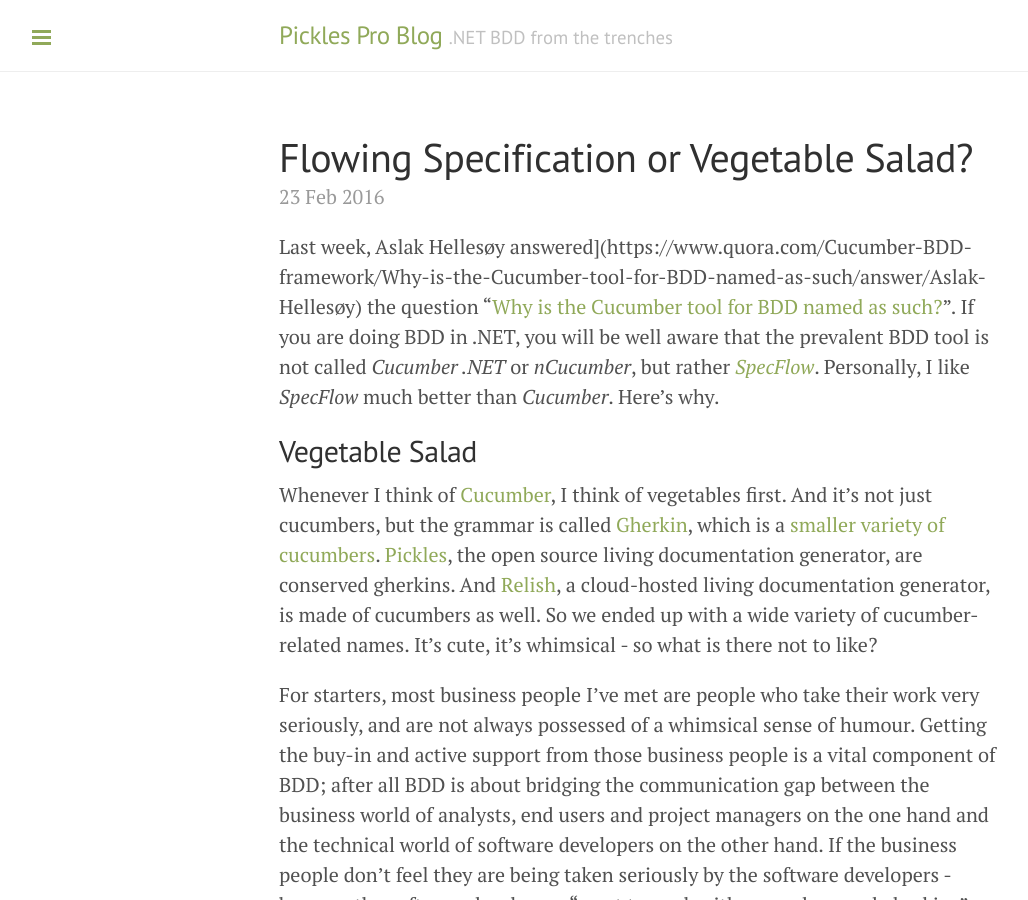
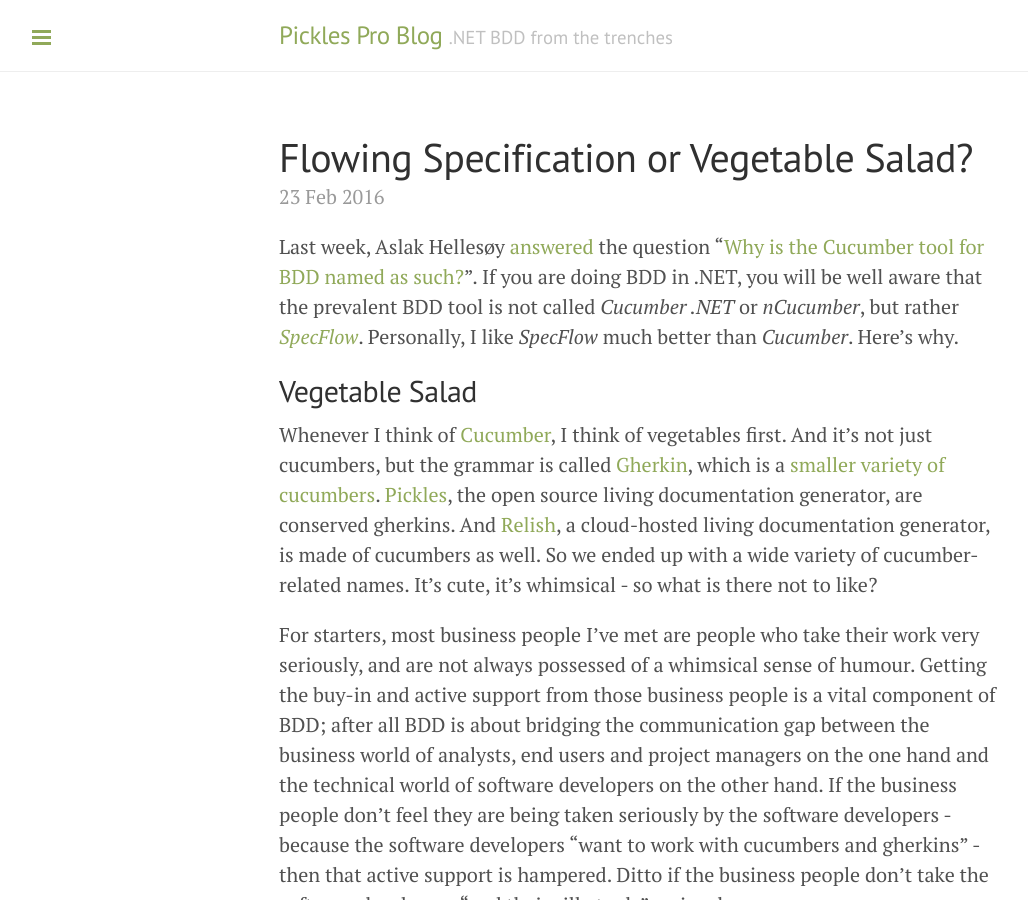
Before and after one commit to dirkrombauts/DirkRombautsPicklesPro.github.io, a Jekyll site: the page built from _posts/2016-02-23-flowing-specification-or-vegetable-salad.markdown, in a window 1280 px wide and 900 px high. Shown: the whole window, without its empty margins (1-1029 px from the left). Built offline with Jekyll 4.4.1, drawn with Linux system fonts in a browser that asks for light colours; comment, search, counter and statistics services are not loaded.

Commit message:
Fix link

```diff
--- a/_posts/2016-02-23-flowing-specification-or-vegetable-salad.markdown
+++ b/_posts/2016-02-23-flowing-specification-or-vegetable-salad.markdown
@@ -4,7 +4,7 @@
 layout: post
 tags: [SpecFlow, Cucumber]
 ---
-Last week, Aslak Hellesøy answered](https://www.quora.com/Cucumber-BDD-framework/Why-is-the-Cucumber-tool-for-BDD-named-as-such/answer/Aslak-Hellesøy) the question "[Why is the Cucumber tool for BDD named as such?](https://www.quora.com/Cucumber-BDD-framework/Why-is-the-Cucumber-tool-for-BDD-named-as-such/answer/Aslak-Hellesøy)". If you are doing BDD in .NET, you will be well aware that the prevalent BDD tool is not called *Cucumber .NET* or *nCucumber*, but rather *[SpecFlow](http://www.specflow.org)*. Personally, I like *SpecFlow* much better than *Cucumber*. Here's why.
+Last week, Aslak Hellesøy [answered](https://www.quora.com/Cucumber-BDD-framework/Why-is-the-Cucumber-tool-for-BDD-named-as-such/answer/Aslak-Hellesøy) the question "[Why is the Cucumber tool for BDD named as such?](https://www.quora.com/Cucumber-BDD-framework/Why-is-the-Cucumber-tool-for-BDD-named-as-such/answer/Aslak-Hellesøy)". If you are doing BDD in .NET, you will be well aware that the prevalent BDD tool is not called *Cucumber .NET* or *nCucumber*, but rather *[SpecFlow](http://www.specflow.org)*. Personally, I like *SpecFlow* much better than *Cucumber*. Here's why.
 
 ## Vegetable Salad
 
```
